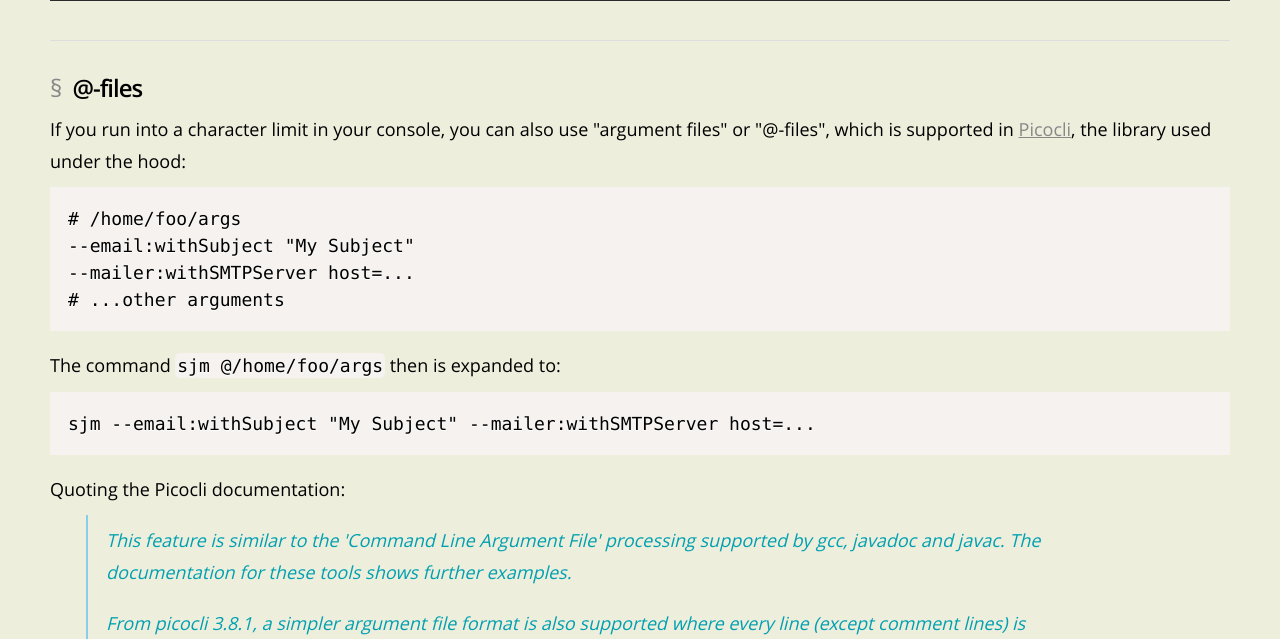
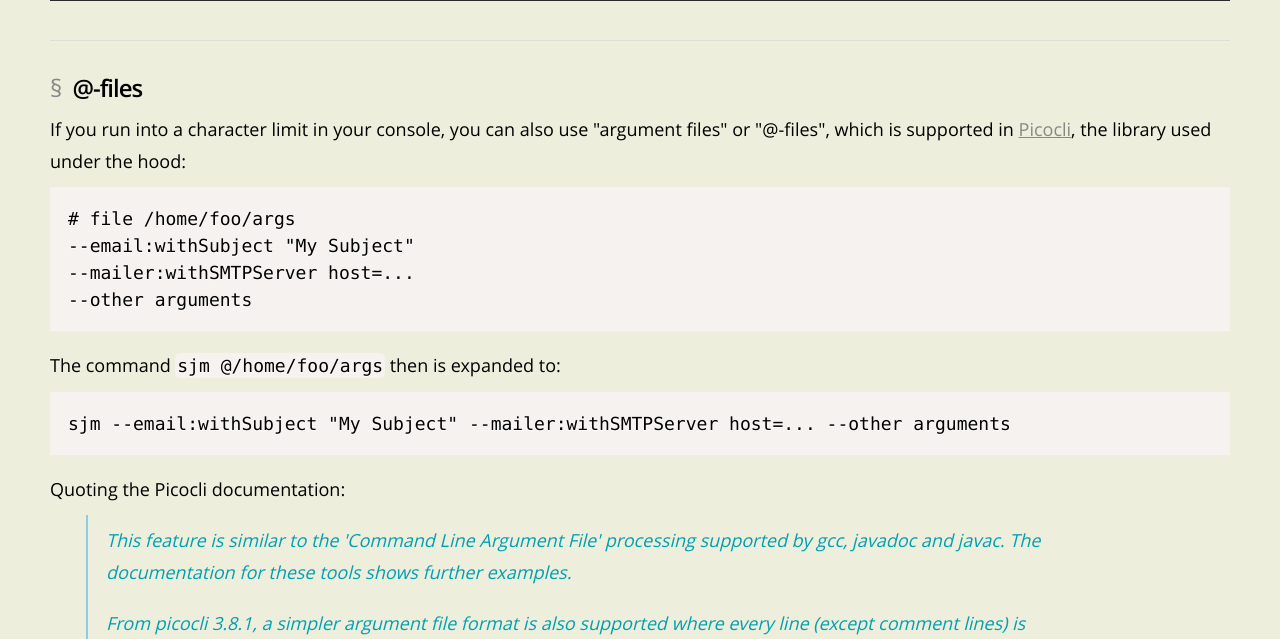
Before and after one commit to simple-java-mail/simplejavamail.org, a Node project: template src/pages/cli.hbs in a window 1280 px wide. Shown: the part 2442-3081 px from the top of the page. Run offline with Node 20 templates, Linux system fonts and the light colour scheme; the template is opened without the code that fills it, so the values that code supplies are empty; some libraries are stand-ins or nearby versions.

Commit message:
clarify CLI example

```diff
--- a/src/pages/cli.hbs
+++ b/src/pages/cli.hbs
@@ -120,14 +120,14 @@
       supported in <a href="https://picocli.info/#AtFiles">Picocli</a>, the library used under the hood:
     </p>
     <pre><code class="language-text">
-      # /home/foo/args
+      # file /home/foo/args
       --email:withSubject "My Subject"
       --mailer:withSMTPServer host=...
-      # ...other arguments
+      --other arguments
     </code></pre>
     <p class="wide">The command <code class="language-text inline">sjm @/home/foo/args</code> then is expanded to:</p>
     <pre><code class="language-text">
-      sjm --email:withSubject "My Subject" --mailer:withSMTPServer host=...
+      sjm --email:withSubject "My Subject" --mailer:withSMTPServer host=... --other arguments
     </code></pre>
     <p class="wide">
       Quoting the Picocli documentation:
```
